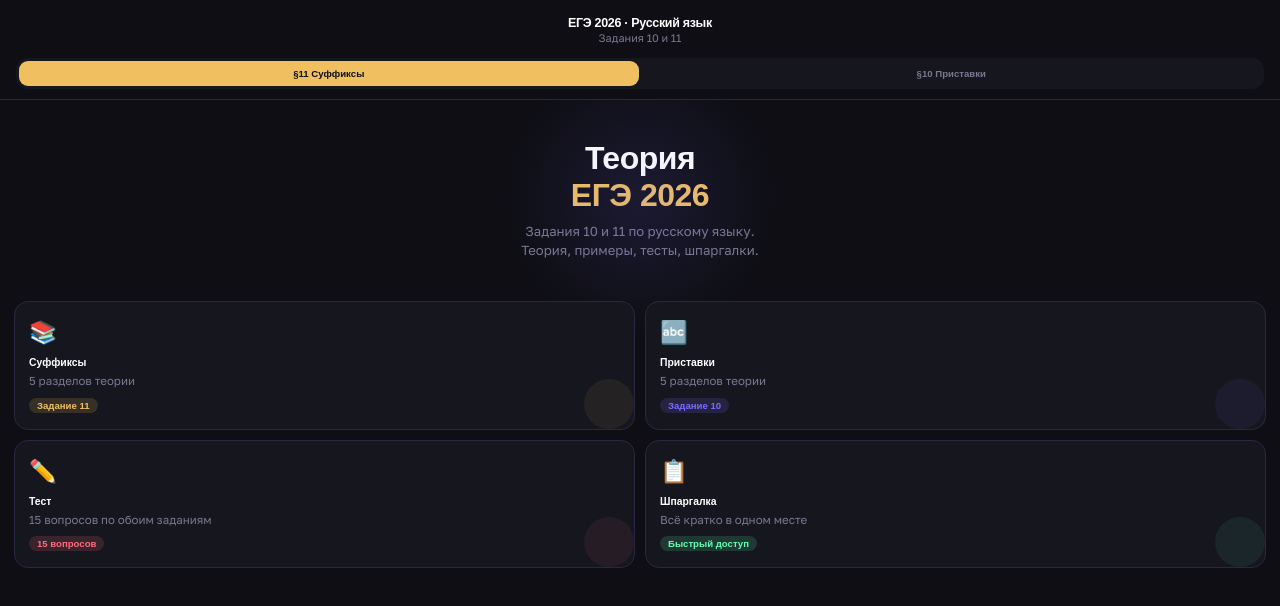
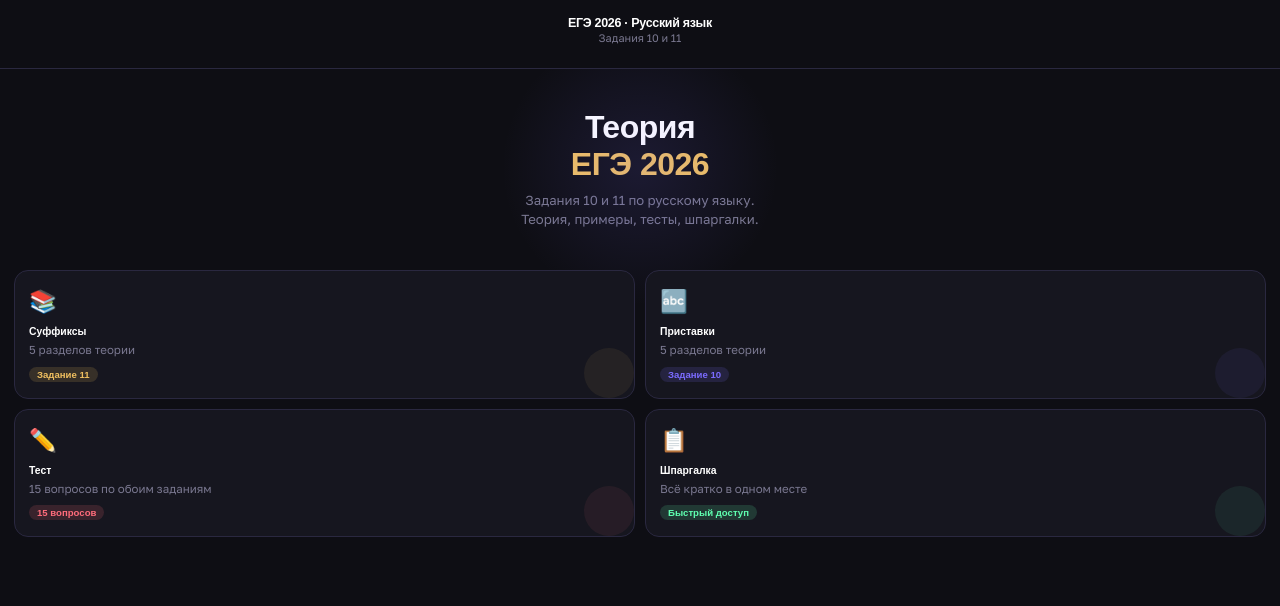
Before and after one commit to Ytoch324/TOT_SAMbIUEGEHELPER, a plain HTML site: page index.html in a window 1280 px wide. Drawn offline with Linux system fonts and the light colour scheme; a web font is replaced by a local one.

Commit message:
index.html

```diff
--- a/index.html
+++ b/index.html
@@ -102,31 +102,7 @@ button { background: none; border: none; cursor: pointer; font-family: inherit;
   margin-top: 1px;
 }
 
-/* ─── TASK SWITCHER ─── */
-.task-switcher {
-  display: flex;
-  background: var(--card);
-  border-radius: 12px;
-  padding: 3px;
-  gap: 3px;
-}
 
-.task-btn {
-  flex: 1;
-  padding: 7px 6px;
-  border-radius: 9px;
-  font-family: 'Unbounded', sans-serif;
-  font-size: 0.6rem;
-  font-weight: 700;
-  color: var(--muted);
-  transition: all .2s;
-  text-align: center;
-}
-.task-btn.active {
-  color: #0e0e14;
-  background: var(--y);
-}
-.task-btn:nth-child(2).active { background: var(--p); color: #fff; }
 
 /* ─── SCROLL AREA ─── */
 #scroll {
@@ -642,10 +618,7 @@ button { background: none; border: none; cursor: pointer; font-family: inherit;
       </div>
       <div style="width:32px;flex-shrink:0"></div>
     </div>
-    <div class="task-switcher" id="taskSwitcher">
-      <button class="task-btn active" id="btn11" onclick="switchTask(11)">§11 Суффиксы</button>
-      <button class="task-btn" id="btn10" onclick="switchTask(10)">§10 Приставки</button>
-    </div>
+
   </div>
 
   <!-- ═══ SCROLL AREA ═══ -->
@@ -1059,11 +1032,9 @@ function updateHeader(viewId) {
   const backBtn = document.getElementById('backBtn');
   const title = document.getElementById('headerTitle');
   const sub = document.getElementById('headerSub');
-  const switcher = document.getElementById('taskSwitcher');
 
   const isHome = viewId === 'view-home';
   backBtn.classList.toggle('hidden', isHome);
-  switcher.style.display = isHome ? 'flex' : 'none';
 
   const titles = {
     'view-home':  ['ЕГЭ 2026 · Русский язык', 'Задания 10 и 11'],
@@ -1080,14 +1051,6 @@ function updateHeader(viewId) {
     if (!isHome) { tg.BackButton.show(); tg.BackButton.onClick(goBack); }
     else tg.BackButton.hide();
   }
-}
-
-function switchTask(n) {
-  currentTask = n;
-  document.getElementById('btn11').classList.toggle('active', n === 11);
-  document.getElementById('btn10').classList.toggle('active', n === 10);
-  history = [];
-  openView(n === 11 ? 'view-11' : 'view-10');
 }
 
 // ══════════════════════════════════════
```
